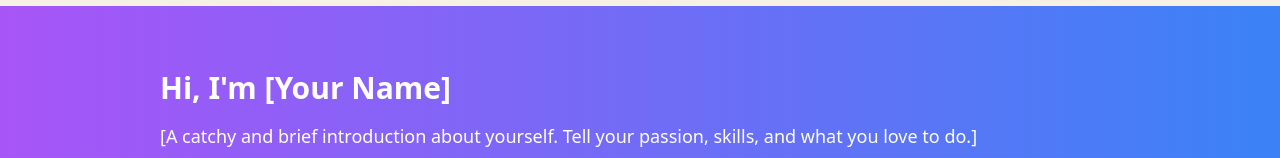
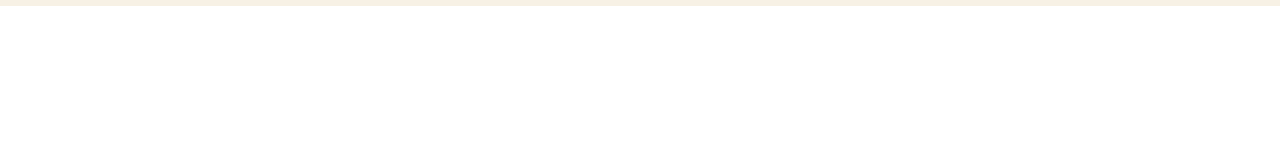
Before and after one commit to hazem237/hazem-portfolio, a React (Create React App) app: page / in a window 1280 px wide. Shown: the part 794-952 px from the top of the page. After the commit the page ends 800 px from the top, so only its background shows below. Built offline with nearby package versions, Linux system fonts and the light colour scheme.

Commit message:
edit YML file

```diff
--- a/src/App.tsx
+++ b/src/App.tsx
@@ -8,7 +8,7 @@ const App: React.FC = () => {
     <div>
       <NavBar />
       <HomePage/>
-      <AboutMe/>
+      {/* <AboutMe/> */}
     </div>
   );
 };
```
